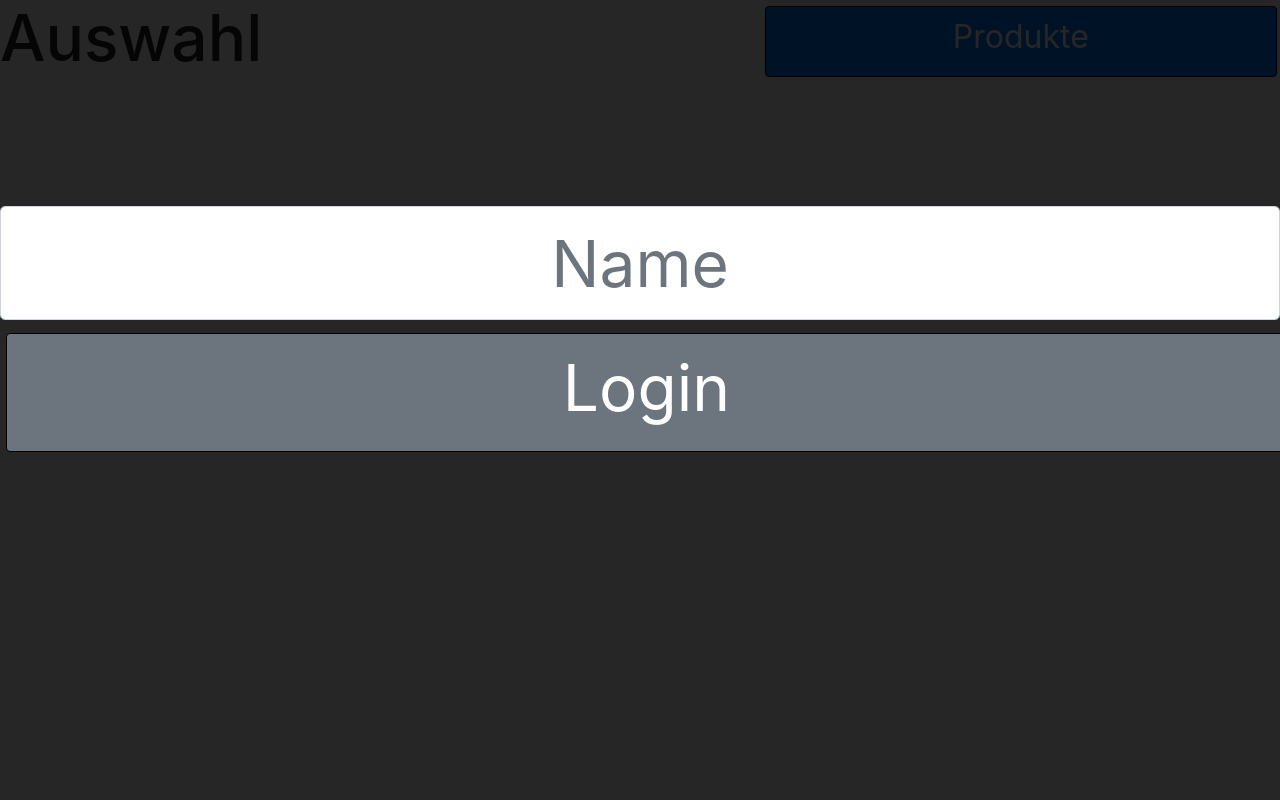
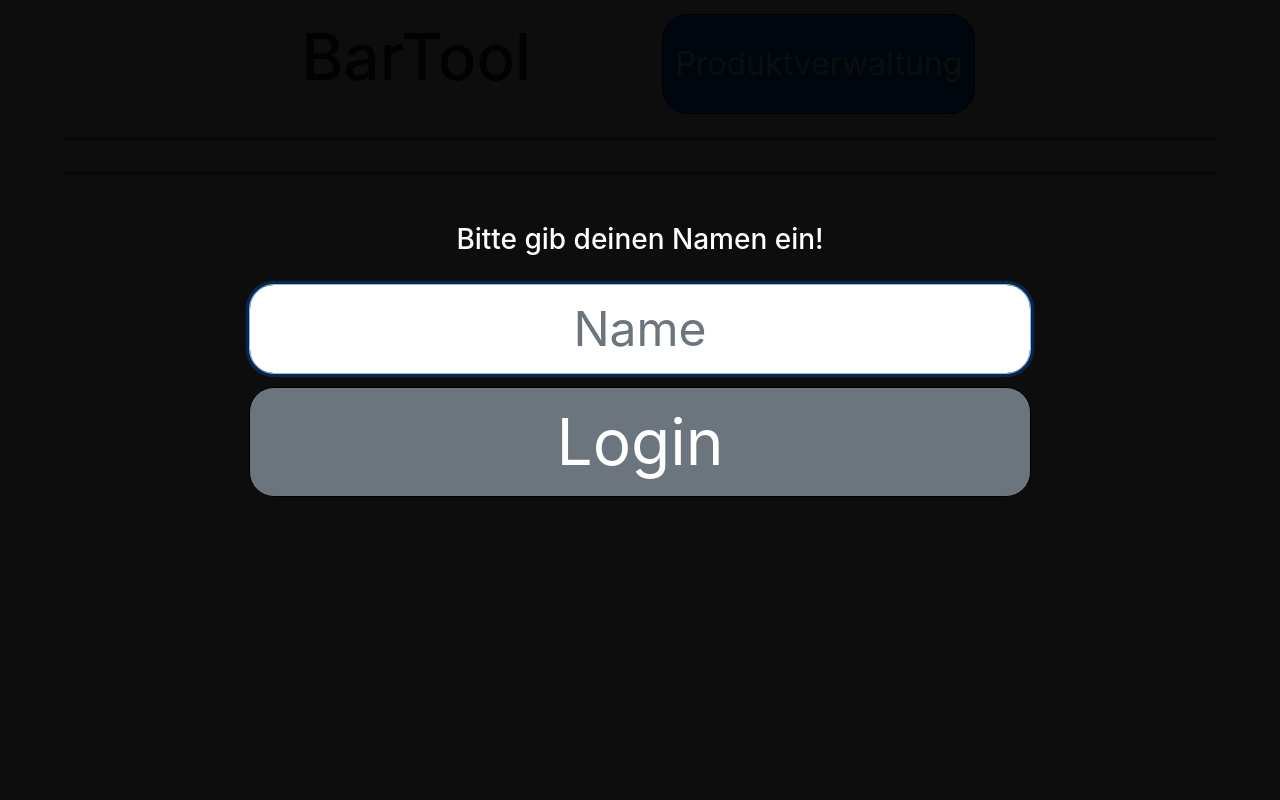
Before and after one commit to JustinRutkowski/BarToolPlain, a PHP site: page /Bartool/ in a window 1280 px wide. Run offline with PHP 8.4, Linux system fonts and the light colour scheme; data that the repository does not hold is empty.

Commit message:
GUI improvements, additional features

```diff
--- a/BarTool/Controller.php
+++ b/BarTool/Controller.php
@@ -1,14 +1,12 @@
 <?php
+require_once('connect.php');
 $cmd = $_POST['cmd'] * 1;
+
 
 switch ($cmd){
     // GetDataBaseData
     case 1:
         $products = array();
-        $mysqli = new mysqli("localhost", "root", "root", "kabaret");
-        if ($mysqli->connect_errno) {
-            die("Verbindung fehlgeschlagen: " . $mysqli->connect_error);
-        }
 
         $sql = "SELECT * FROM produkte";
         $statement = $mysqli->prepare($sql);
@@ -28,11 +26,6 @@ switch ($cmd){
         $Groesse = $_POST['Groesse'];
         $Preis = $_POST['Preis'];
 
-        $mysqli = new mysqli("localhost", "root", "root", "kabaret");
-        if ($mysqli->connect_errno) {
-            die("Verbindung fehlgeschlagen: " . $mysqli->connect_error);
-        }
-
         $sql = "INSERT INTO produkte (Art, Groesse, Preis) VALUES (?, ?, ?)";
         $statement = $mysqli->prepare($sql);
         $statement->bind_param("sdd", $Art, $Groesse, $Preis);
@@ -44,15 +37,12 @@ switch ($cmd){
     // remove all occurences from one product from DB
     case 3:
         $Art = $_POST['Art'];
+        $Groesse = $_POST['Groesse'];
 
-        $mysqli = new mysqli("localhost", "root", "root", "kabaret");
-        if ($mysqli->connect_errno) {
-            die("Verbindung fehlgeschlagen: " . $mysqli->connect_error);
-        }
+        $sql = "DELETE FROM produkte WHERE Art = ? && Groesse = ?";
 
-        $sql = "DELETE FROM produkte WHERE Art = ?";
         $statement = $mysqli->prepare($sql);
-        $statement->bind_param("s", $Art);
+        $statement->bind_param("sd", $Art, $Groesse);
         $statement->execute();
         $result = $statement->get_result();
     break;
@@ -61,10 +51,6 @@ switch ($cmd){
     case 4:
         $Art = $_POST['Art'];
         $sizes = array();
-        $mysqli = new mysqli("localhost", "root", "root", "kabaret");
-        if ($mysqli->connect_errno) {
-            die("Verbindung fehlgeschlagen: " . $mysqli->connect_error);
-        }
 
         $sql = "SELECT Groesse FROM produkte WHERE Art = ?";
         $statement = $mysqli->prepare($sql);
@@ -84,10 +70,6 @@ switch ($cmd){
         $Art = $_POST['Art'];
         $Groesse = $_POST['Groesse'];
         $prices = array();
-        $mysqli = new mysqli("localhost", "root", "root", "kabaret");
-        if ($mysqli->connect_errno) {
-            die("Verbindung fehlgeschlagen: " . $mysqli->connect_error);
-        }
 
         $sql = "SELECT Preis FROM produkte WHERE Art = ? AND Groesse = ?";
         $statement = $mysqli->prepare($sql);
@@ -109,11 +91,6 @@ switch ($cmd){
         $TrinkGeld = $_POST['TrinkGeld'];
         $RueckGeld = $_POST['RueckGeld'];
         $Nutzer = $_POST['Nutzer'];
-
-        $mysqli = new mysqli("localhost", "root", "root", "kabaret");
-        if ($mysqli->connect_errno) {
-            die("Verbindung fehlgeschlagen: " . $mysqli->connect_error);
-        }
 
         $sql = "INSERT INTO bestellungen (Bestellungspreis, GutscheinWert, GeldErhalten, TrinkGeld, RueckGeld, Nutzer) VALUES (?, ?, ?, ?, ?, ?)";
         $statement = $mysqli->prepare($sql);
@@ -141,11 +118,6 @@ switch ($cmd){
         $Groesse = $_POST['Groesse'];
         $Preis = $_POST['Preis'][0];
 
-
-        $mysqli = new mysqli("localhost", "root", "root", "kabaret");
-        if ($mysqli->connect_errno) {
-            die("Verbindung fehlgeschlagen: " . $mysqli->connect_error);
-        }
         $sql = "SELECT produkteID FROM produkte WHERE Art = ? AND Groesse = ? AND Preis = ?";
         $statement = $mysqli->prepare($sql);
         $statement->bind_param("sdd", $Art, $Groesse, $Preis);
@@ -171,10 +143,6 @@ switch ($cmd){
     print_r($ProdukteID);
     print_r($Menge);
 
-    $mysqli = new mysqli("localhost", "root", "root", "kabaret");
-    if ($mysqli->connect_errno) {
-        die("Verbindung fehlgeschlagen: " . $mysqli->connect_error);
-    }
     $sql = "INSERT INTO produktebestellung (BestellungsID, ProdukteID, Menge) VALUES (?, ?, ?)";
     $statement = $mysqli->prepare($sql);
     $statement->bind_param("iii", $BestellungsID, $ProdukteID, $Menge);
--- /dev/null
+++ b/BarTool/connect.php
@@ -0,0 +1,6 @@
+<?php
+    $mysqli = new mysqli("localhost", "root", "", "kabaret");
+    if ($mysqli->connect_errno) {
+        die("Verbindung fehlgeschlagen: " . $mysqli->connect_error);
+    }
+?>
--- a/BarTool/index.php
+++ b/BarTool/index.php
@@ -1,39 +1,30 @@
 <!doctype html>
 <html>
     <head>
-        <h1 style="text-align: left; font-size: 4em;">Auswahl</h1>
-        <form action="../Bartool/Produkte.php">
-            <button id="productCollection" style="position: absolute; float: right; top: 0; right: 0; width: 40%; font-size: 2em;" class="btn btn-primary">Produkte</button>
-        </form>
+
         <meta charset="utf-8">
         <meta name="viewport" content="width=device-width, initial-scale=1, shrink-to-fit=no">
         <script src="API.js"></script>
-
-        <link rel="stylesheet" href="https://stackpath.bootstrapcdn.com/bootstrap/4.3.1/css/bootstrap.min.css" integrity="sha384-ggOyR0iXCbMQv3Xipma34MD+dH/1fQ784/j6cY/iJTQUOhcWr7x9JvoRxT2MZw1T" crossorigin="anonymous">
+        <script src="APIProdukte.js"></script>
+        <link rel="stylesheet" href="./Bootstrap/css/bootstrap.min.css">
 
         <script src="https://ajax.googleapis.com/ajax/libs/jquery/3.4.0/jquery.min.js"></script>
         <script src="https://cdnjs.cloudflare.com/ajax/libs/popper.js/1.14.7/umd/popper.min.js" integrity="sha384-UO2eT0CpHqdSJQ6hJty5KVphtPhzWj9WO1clHTMGa3JDZwrnQq4sF86dIHNDz0W1" crossorigin="anonymous"></script>
-        <script src="https://stackpath.bootstrapcdn.com/bootstrap/4.3.1/js/bootstrap.min.js" integrity="sha384-JjSmVgyd0p3pXB1rRibZUAYoIIy6OrQ6VrjIEaFf/nJGzIxFDsf4x0xIM+B07jRM" crossorigin="anonymous"></script>
+        <script src="./Bootstrap/js/bootstrap.min.js"></script>
         <link rel="stylesheet" type="text/css" href="overlay.css">
     <head>
 
     <body onload="LoadDBData(); setQuantity(1)">
-    <label id="heading" style="color: white; padding-bottom: 10px;" for="productButtons"><?php echo @$_GET['name'] ?></label>
+        <div class="navbar">
+            <h1 style="text-align: left; margin-right: 2em; font-size: 4em;">BarTool</h1>
+                <form action="../Bartool/Produkte.php">
+                    <button id="productCollection" style="width: auto;" class="btn btn-primary">Produktverwaltung</button>
+                </form>
+        </div>
+    <hr>
+
         <!-- Product Buttons -->
-        <div id="products">
-
-        <!--
-            <button type="submit" class="btn btn-secondary btn-lg" value="Cola" name="name" id="Cola" onclick="on(id)"></button>
-            <button type="submit" class="btn btn-secondary btn-lg" value="Fanta" name="name" id="Fanta" onclick="on(id)"></button>
-            <button type="submit" class="btn btn-secondary btn-lg" value="Kaffee" name="name" id="Kaffee" onclick="on(id)"></button>
-            <button type="submit" class="btn btn-secondary btn-lg" value="Sekt" name="name" id="Sekt" onclick="on(id)"></button>
-            <button type="submit" class="btn btn-secondary btn-lg" value="Tee" name="name" id="Tee" onclick="on(id)"></button>
-            <button type="submit" class="btn btn-secondary btn-lg" value="Bier" name="name" id="Bier" onclick="on(id)"></button>
-            <button type="submit" class="btn btn-secondary btn-lg" value="Rotwein" name="name" id="Rotwein" onclick="on(id)"></button>
-            <button type="submit" class="btn btn-secondary btn-lg" value="Weißwein" name="name" id="Weißwein" onclick="on(id)"></button>
-            <button type="submit" class="btn btn-secondary btn-lg" value="Orangensaft" name="name" id="Orangensaft" onclick="on(id)"></button>
-            <button type="submit" class="btn btn-secondary btn-lg" value="Apfelsaft" name="name" id="Apfelsaft" onclick="on(id)"></button>
-        -->
+        <div class="navbar" id="products">
         </div>
 
         <!-- Product Overlay -->
@@ -41,10 +32,10 @@
             <!-- Button to close the overlay navigation -->
             <a href="javascript:void(0)" class="closebtn" onclick="off()">&times;</a>
             <!-- Overlay content -->
-            <div class="overlay-content">
-                <div style="font-size: 3em; top: 0;" class="form-group">
+            <div style="margin-top:20%" class="overlay-content" id="ps">
+                <div style="font-size: 2em; top: 0;" class="form-group">
                     <label style="color: white;" for="sellist">Menge</label>
-                    <select class="form-control" id="sellist" onclick="if (typeof(this.selectedIndex) != 'undefined') setQuantity(this.selectedIndex + 1)">
+                    <select style="border-radius: 25px;" class="form-control navbar" id="sellist" onclick="if (typeof(this.selectedIndex) != 'undefined') setQuantity(this.selectedIndex + 1)">
                         <option id="1" name="amount" value="1">1</option>
                         <option id="2" name="amount" value="2">2</option>
                         <option id="3" name="amount" value="3">3</option>
@@ -57,8 +48,7 @@
                         <option id="10" name="amount" value="10">10</option>
                     </select>
                 </div>
-                <div id="productSizes">
-                </div>
+
             </div>
         </div>
 
@@ -68,17 +58,27 @@
             <!-- Button to close the overlay navigation -->
             <a href="javascript:void(0)" class="closebtn" onclick="off()">&times;</a>
             <!-- Overlay content -->
-            <div class="overlay-content">
-                <div style="font-size: 2em; margin-top: 1em;" class="form-group">
-                    <button style="width: 70%; font-size: 2em;" id="delete" type="submit" class="btn btn-secondary btn">Entfernen</button>
-                    <button style="width: 70%; font-size: 2em;" id="edit" type="submit" class="btn btn-secondary btn">Bearbeiten</button>
+            <div class="overlay-content navbar">
+                <div style="font-size: 2em; margin-top: 40%;" class="form-group">
+                    <button style="width: 100%; font-size: 2em; margin-bottom: 2em;" id="delete" type="submit" class="btn-secondary btn">Entfernen</button>
+                    <button style="width: 100%; font-size: 2em;" id="edit" type="submit" class="btn-secondary btn">Bearbeiten</button>
                 </div>
             </div>
         </div>
+
+        <hr>
+
         <!-- Container for Shopping Cart Items -->
-        <div style="display: none" id="shoppingContainer" class="shopppingCart">
-            <button id="order" class="btn btn-success" style="text-align:center; width:100%; margin-left: 0; margin-bottom: 1em;" onclick="placeOrder()">zur Kasse</button>
+        <div style="display: none" id="shoppingContainer" class="navbar shopppingCart">
+            <button id="order" class="btn-success" onclick="placeOrder()">zur Kasse</button>
             <h3 class="h3" id="info" style="text-align: center;">Produkt | Menge | Größe</h3>
+            <h3 class="h3" id="info" style="text-align: left;">letzte Bestellung</h3>
+            <h3 class="h3" id="info" style="position: absolute; right: 0; top: 200px;">aktuelle Bestellung</h3>
+
+            <div style="margin-left:0; margin-right:0; width:50%; position: absolute; right: 0;" id="containerNew" class="navbar">
+            </div>
+            <div style="margin-left:0; margin-right:0; width:54%" id="containerOld" class="navbar">
+            </div>
         </div>
 
          <!-- Order Overlay -->
@@ -91,7 +91,7 @@
                 <div style="font-size: 2em; margin-top: 1em;">
 
                     <div style="text-align: center;">
-                         <input style="margin-top: 1em; text-align: center;" type="number" step="0.01" min="0" oninput="validity.valid||(value='');" id="voucher" placeholder="Gutscheinbetrag" onkeyup="calculateChange()">
+                         <input style="margin-top: 1em; text-align: center;" type="number" step="0.01" min="0" oninput="validity.valid||(value='');" id="voucher" placeholder="Gutscheinbetrag?" onkeyup="calculateChange()">
                     </div>
 
                     <div style="text-align: center; font-size: 1.2em; color: white; top: 8em; left: 0.5em;">
@@ -109,25 +109,33 @@
                         <label id="change">€</label>
                     </div>
 
-                    <div style="text-align: right;">
-                        <input style="height: 1.3em; width: 6em; text-align: center;" type="number" step="0.01" min="0" oninput="validity.valid||(value='');"; id="drinkMoney" placeholder="Trinkgeld" onkeyup="calculateChange()">
+                    <div style="text-align: center;">
+                        <input style="margin-top: 1em; text-align: center;" type="number" step="0.01" min="0" oninput="validity.valid||(value='');" id="moneyReceived" placeholder="Eingabe Geld erhalten" onkeyup="calculateChange()">
                     </div>
 
                     <div style="text-align: center;">
-                        <input style="margin-top: 1em; text-align: center;" type="number" step="0.01" min="0" oninput="validity.valid||(value='');" id="moneyReceived" placeholder="Eingabe Geld erhalten" onkeyup="calculateChange()">
+                        <input style="margin-top: 1em; text-align: center;" type="number" step="0.01" min="0" oninput="validity.valid||(value='');"; id="drinkMoney" placeholder="Trinkgeld?" onkeyup="calculateChange()">
                     </div>
-                    <button style="width: 100%; margin-left: 0; font-size: 2em; margin-top:1em;" id="edit" type="submit" class="btn btn-success" onclick="finishOrder()">Bestellung abschließen</button>
+
+                    <button style=" font-size: 1.5em; margin-top:1em;" id="edit" type="submit" class="btn-success navbar form-control" onclick="finishOrder()">Bestellung abschließen</button>
                 </div>
+
+                <h3 class="h3" id="info" style="color: white; text-align: center;">Übersicht</h3>
+                <div id="shoppingContainer2" class="navbar shopppingCart">
+
+                </div>
+
             </div>
         </div>
 
         <!-- Login Overlay -->
         <div id="loginOverlay" class="overlay">
             <!-- Overlay content -->
-            <div class="overlay-content">
-                <div style="font-size: 2em; margin-top: 3em;" class="form-group">
-                    <input required class="form-control form-control-lg" type="text" id="loginName" placeholder="Name">
-                    <button style="width: 100%; font-size: 2em;" id="loginButton" type="submit" class="btn btn-secondary btn">Login</button>
+            <div style="height: 80%" class="overlay-content navbar">
+                <div style="font-size:2em;" class="form-group">
+                    <h3>Bitte gib deinen Namen ein!</h3>
+                    <input style="border-radius: 25px" required class="form-control form-control-lg" type="text" id="loginName" placeholder="Name">
+                    <button style="width: 100%; font-size:2em; margin-left:0; height: auto" id="loginButton" type="submit" class="btn-secondary btn">Login</button>
                 </div>
             </div>
         </div>
--- a/BarTool/overlay.css
+++ b/BarTool/overlay.css
@@ -1,8 +1,66 @@
+input{
+  border-radius: 25px;
+}
+
+.CustomH2{
+  margin-top: 2em;
+  text-align: center;
+}
+
+.head{
+  margin-right: 4em;
+  margin-left: 4em;
+}
+
+.CustomDanger{
+ color: red;
+ font-size: auto;
+}
+
+.btn-primary{
+  font-size: 2em;
+}
+
+#sellist{
+  height: 2em;
+  width: -webkit-fill-available;
+  width: -moz-available;
+  text-align: center;
+}
+
+.btn-success{
+  border-radius: 25px;
+  text-align:center;
+  width: -moz-available;
+  width: -webkit-fill-available;
+  margin-bottom: 1em;
+  margin-top: 0.5em;
+  font-size: 3em;
+  border: 1px solid black;
+}
+
+hr{
+  margin-right: 4em;
+  margin-left: 4em;
+  margin-bottom: 0;
+  border: 1px solid grey;
+}
+
+.navbar{
+  margin-left: 2em;
+  margin-right: 2em;
+  justify-content: center;
+  font-size: auto;
+}
+
+
 .shopppingCart{
+    border-radius: 25px;
+    margin-right: 4em;
+    margin-left: 4em;
     height: 30%;
     bottom: 0;
     right: 0;
-    z-index: -1;
 }
 
 select{
@@ -15,36 +73,61 @@ select#fixed {
 }
 
 .btn{
-    float: left;
+    border-radius: 25px;
     margin-left: 0.1em;
     margin-right: 0.1em;
     margin-top: 0.2em;
-    width: 6em;
-    font-size: 3em;
+    width: 200px;
+    height: 100px;
     border: 1px solid black;
-    padding-bottom: 15px;
 }
 
 .btnCard{
+    border-radius: 25px;
     width: 100%;
     font-size: 2em;
-    background-color: darkblue;
+    background-color: #0069d9;
     color: white;
 }
 
 .form-control{
-    font-size: 2em;
+    font-size: 1.5em;
     text-align: center;
 }
+
+.button{
+  margin: 0.4;
+  width: 10em;
+  font-size: 2.2em;
+  background-color: gray;
+}
+
+h3{
+  color: white;
+  margin-bottom: 1em;
+}
+
+h2{
+  text-align: center;
+  font-size: 5em;
+
+
+  color: white;
+  top: 0;
+  left: 0;
+  right: 0;
+
+  z-index: 2; /* Specify a stack order in case you're using a different order for other elements */
+  cursor: pointer; /* Add a pointer on hover */
+}
+
 
   /* Position the content inside the overlay */
   .overlay-content {
     overflow: auto;
     position: relative;
-    top: 10%; /* 25% from the top */
-    width: 100%; /* 100% width */
     text-align: center; /* Centered text/links */
-    margin-top: 30px; /* 30px top margin to avoid conflict with the close button on smaller screens */
+    margin-top: 3em; /* 30px top margin to avoid conflict with the close button on smaller screens */
   }
 
 
@@ -56,9 +139,8 @@ select#fixed {
   /* Position the close button (top right corner) */
   .overlay .closebtn {
     position: absolute;
-
     right: 0;
-    font-size: 10em;
+    font-size: 8em;
     color: red;
     z-index: 3;
     top: 0;
@@ -84,28 +166,7 @@ select#fixed {
     left: 0;
     right: 0;
     bottom: 0;
-    background-color: rgba(0,0,0, 0.85); /* Black background with opacity */
+    background-color: rgba(0,0,0, 0.95); /* Black background with opacity */
     z-index: 2; /* Specify a stack order in case you're using a different order for other elements */
     cursor: pointer; /* Add a pointer on hover */
   }
-
-  .button{
-    margin: 0.4;
-    width: 10em;
-    font-size: 2.2em;
-    background-color: gray;
-  }
-
-  h2{
-    text-align: center;
-    font-size: 5em;
-
-
-    color: white;
-    top: 0;
-    left: 0;
-    right: 0;
-
-    z-index: 2; /* Specify a stack order in case you're using a different order for other elements */
-    cursor: pointer; /* Add a pointer on hover */
-  }
```
Also changed, not shown: BarTool/API.js (+98 -59 lines), BarTool/APIProdukte.js (added, +109 -0 lines), BarTool/produkte.php (+29 -24 lines), 1 other file.
